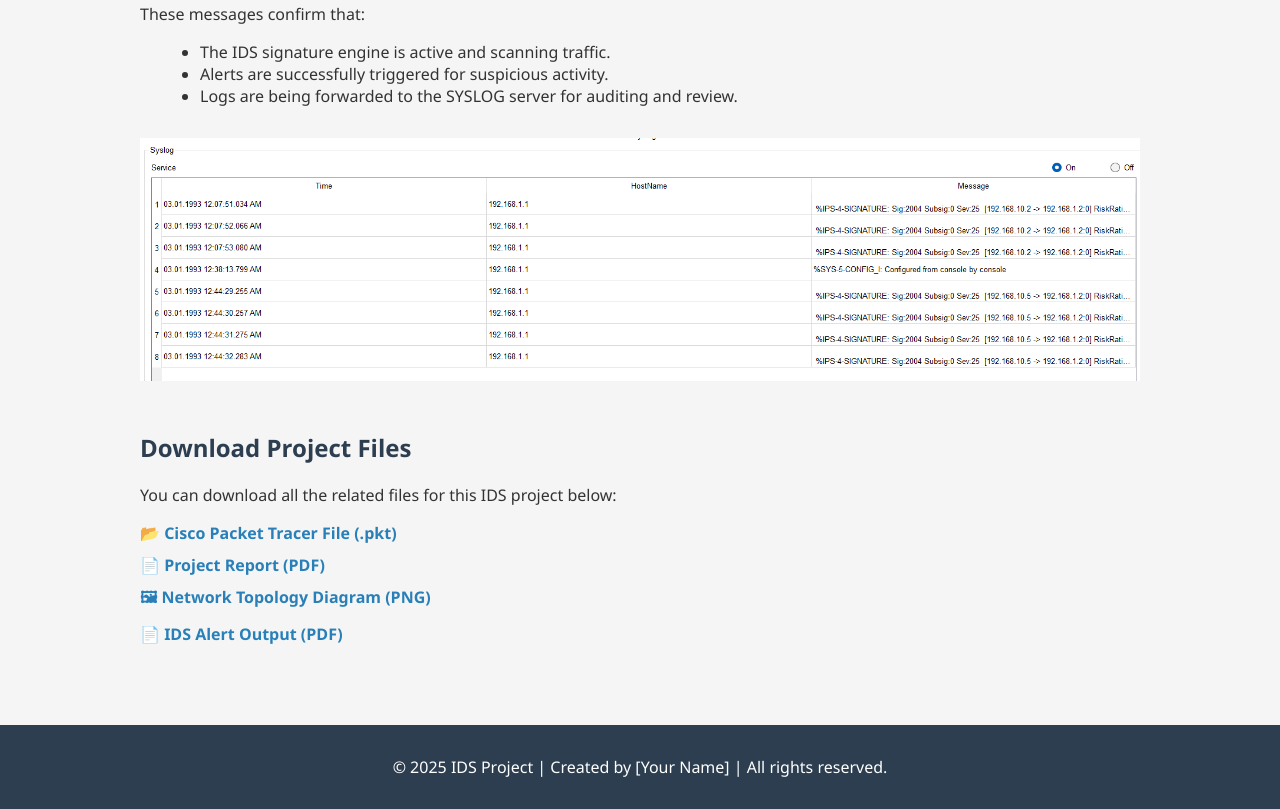
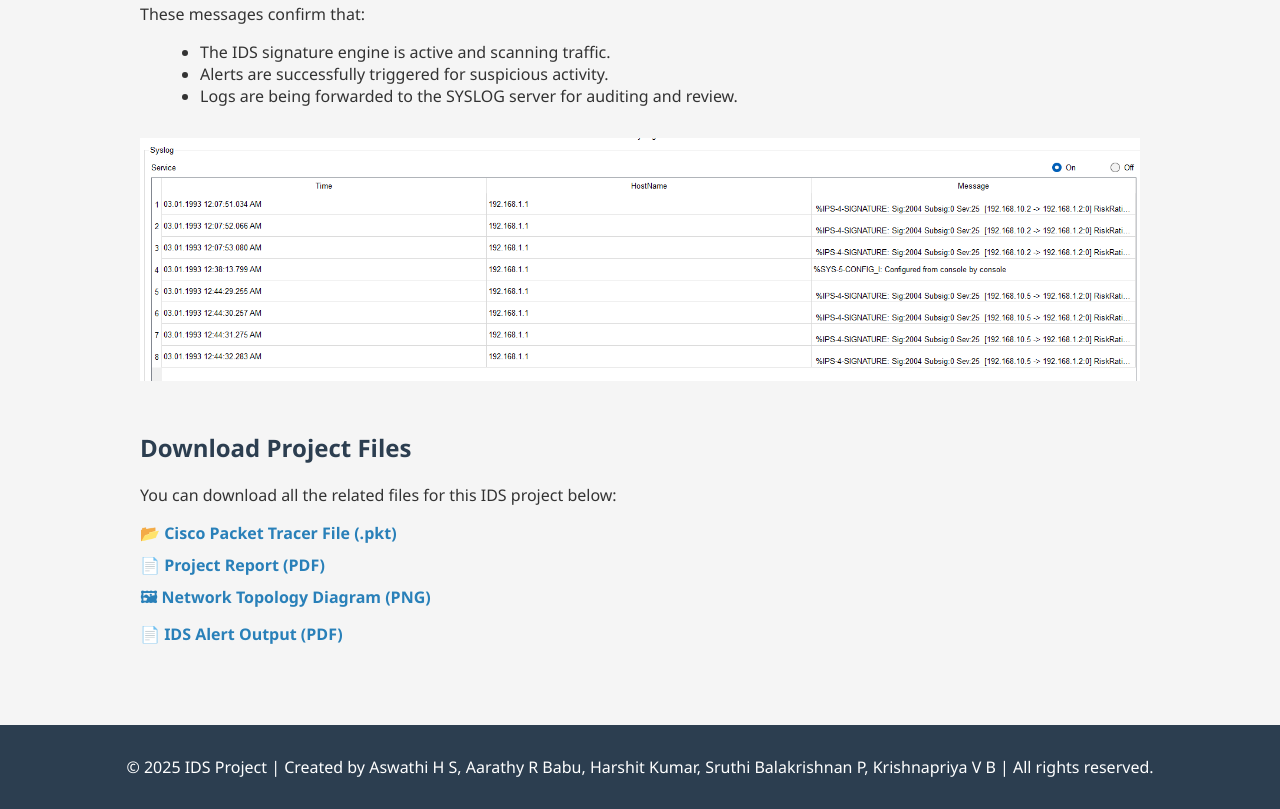
Before and after one commit to ASWATHI7804/intrusion_detection_system, a plain HTML site: page index.html in a window 1280 px wide. Shown: the part 1935-2744 px from the top of the page. Drawn offline with Linux system fonts and the light colour scheme.

Commit message:
Update index.html

```diff
--- a/index.html
+++ b/index.html
@@ -174,7 +174,7 @@
 </main>
 
 <footer>
-  <p>&copy; 2025 IDS Project | Created by [Your Name] | All rights reserved.</p>
+  <p>&copy; 2025 IDS Project | Created by Aswathi H S, Aarathy R Babu, Harshit Kumar, Sruthi Balakrishnan P, Krishnapriya V B  | All rights reserved.</p>
 </footer>
 
 </body>
```
